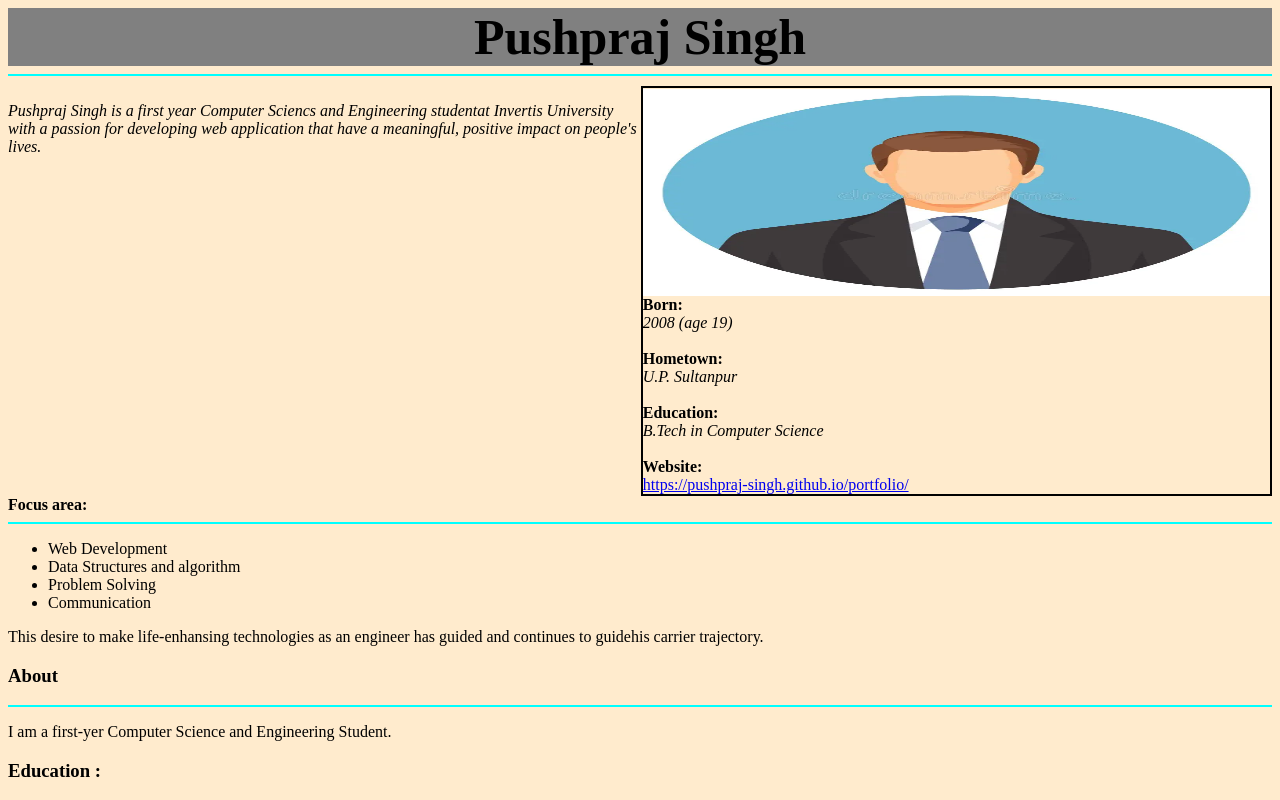
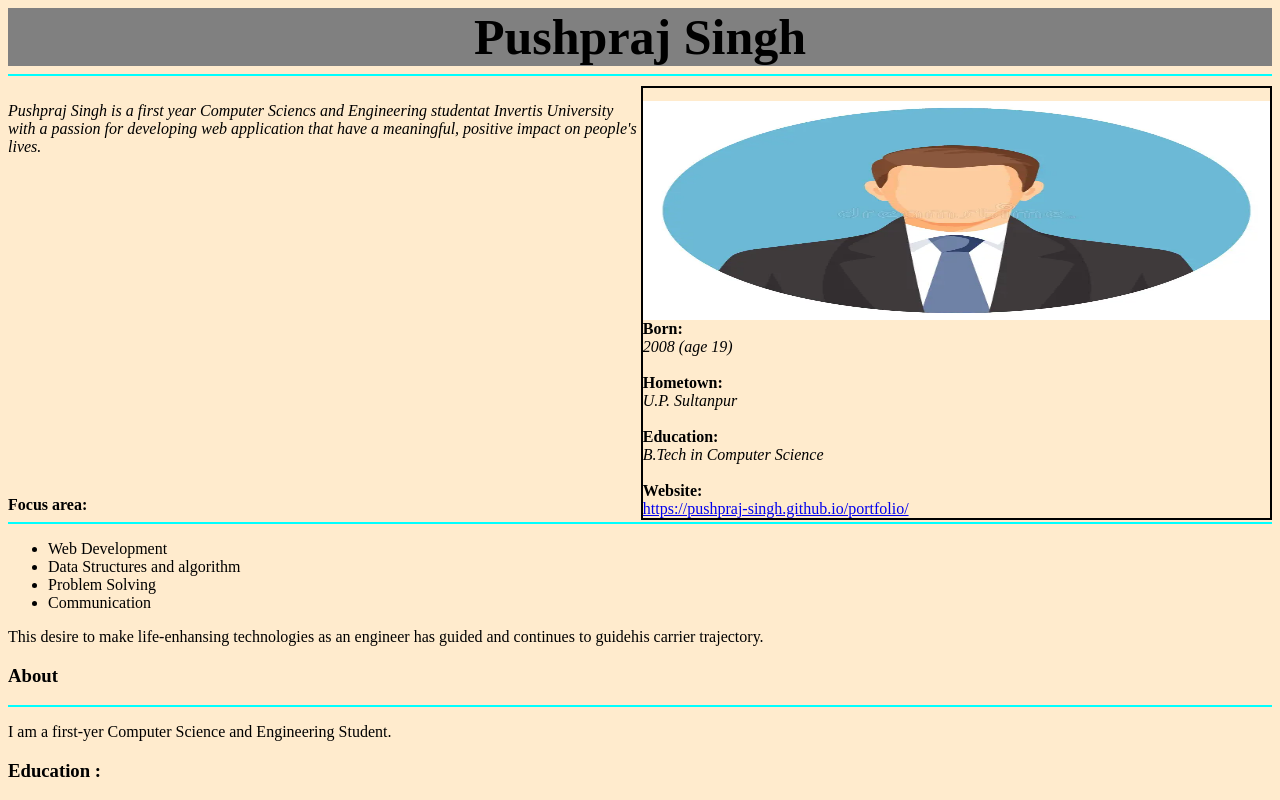
Before and after one commit to 89pushprajsingh-cyber/Assignment-01, a plain HTML site: page Portfolio.html in a window 1280 px wide. Shown: the top 800 px of the page. Drawn offline with Linux system fonts and the light colour scheme.

Commit message:
small modify

```diff
--- a/Portfolio.html
+++ b/Portfolio.html
@@ -38,6 +38,7 @@
             justify-content: flex-end;
             border: 2px solid rgb(0, 0, 0);
             width: 100%;
+            height: 430px;
         }
     </style>
 
```
